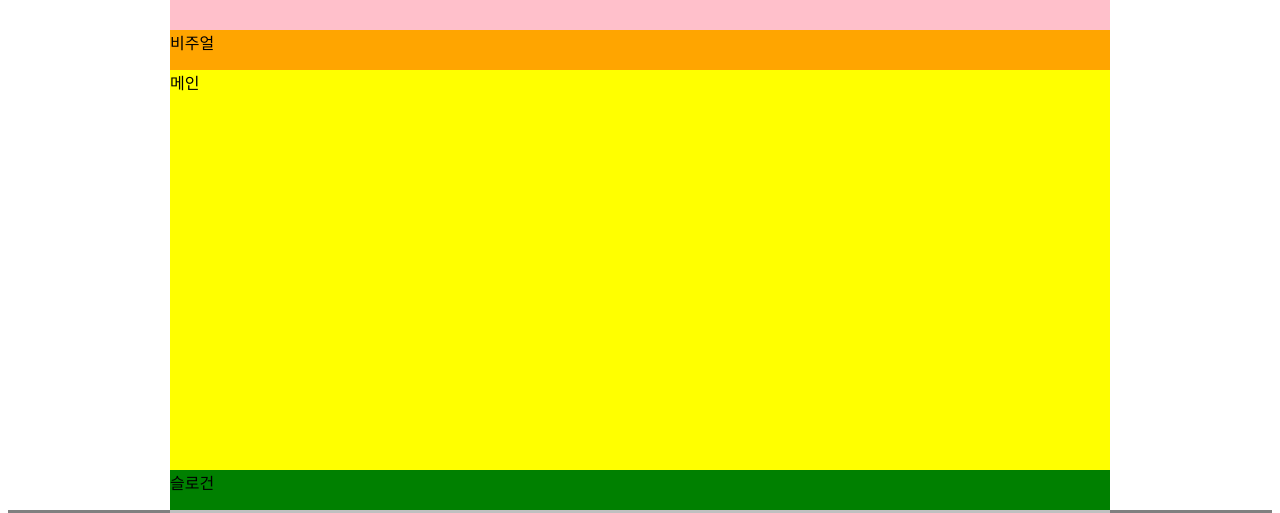
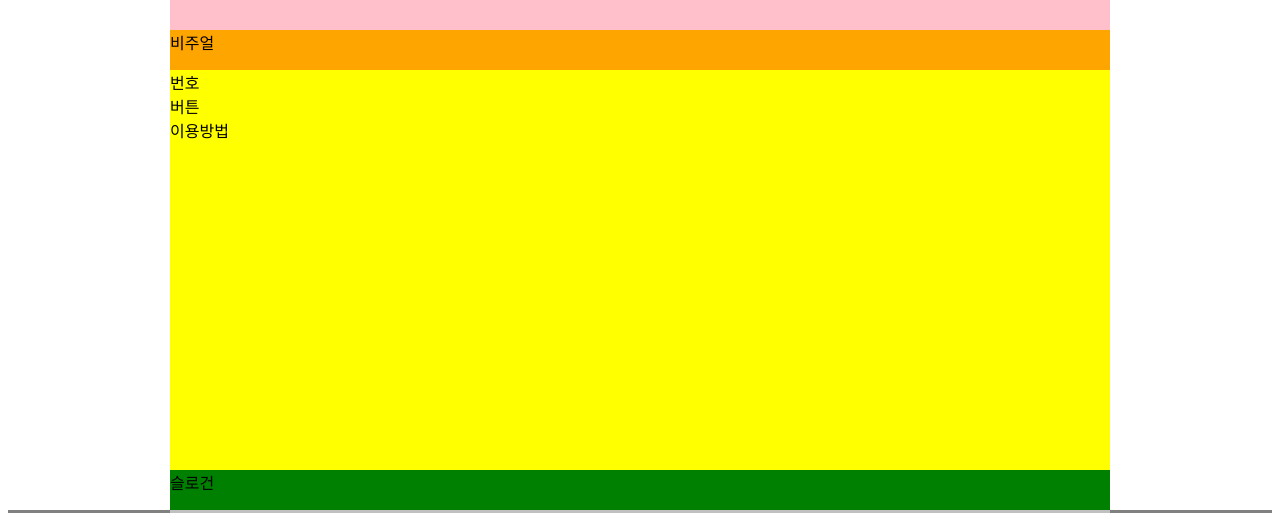
Before and after one commit to CALKO9611/calko-prac, a plain HTML site: page index.html in a window 1280 px wide. Shown: the part 218-731 px from the top of the page. Drawn offline with Linux system fonts and the light colour scheme.

Commit message:
index main 그룹 생성

```diff
--- a/index.html
+++ b/index.html
@@ -9,10 +9,12 @@
 <body>
   <header class="header">헤더</header>
   <div class="visual">비주얼</div>
-  <main class="main">메인</main>
-    <div class="group group1"></div>
-    <div class="group group2"></div>
-    <div class="group group3"></div>
+  <main class="main">
+    <div class="group group1">번호</div>
+    <div class="group group2">버튼</div>
+    <div class="group group3">이용방법</div>
+  </main>
+
   <article class="slogan">슬로건</article>
   <footer class="footer">
     <div class="footer-inner">푸터</div>
```
